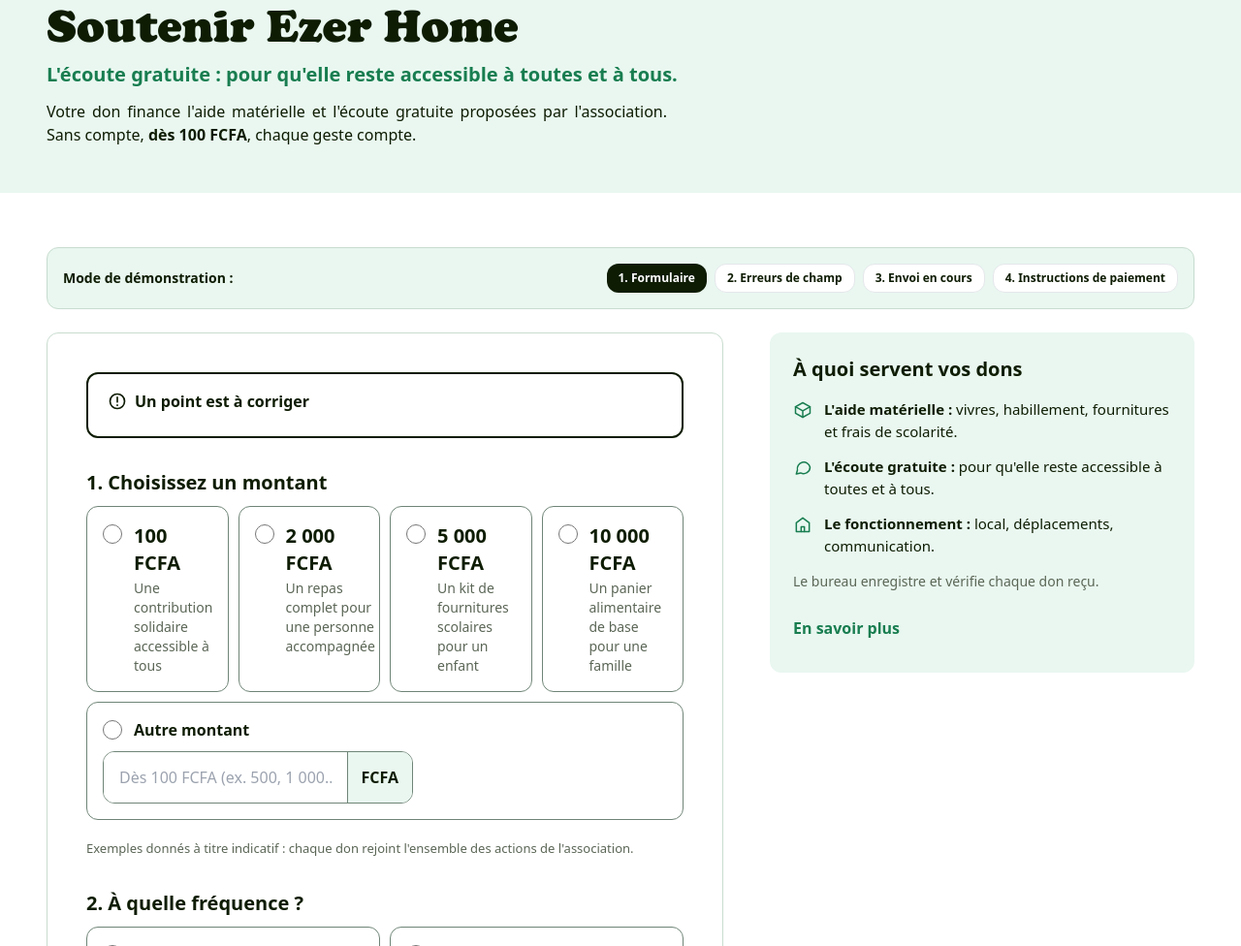
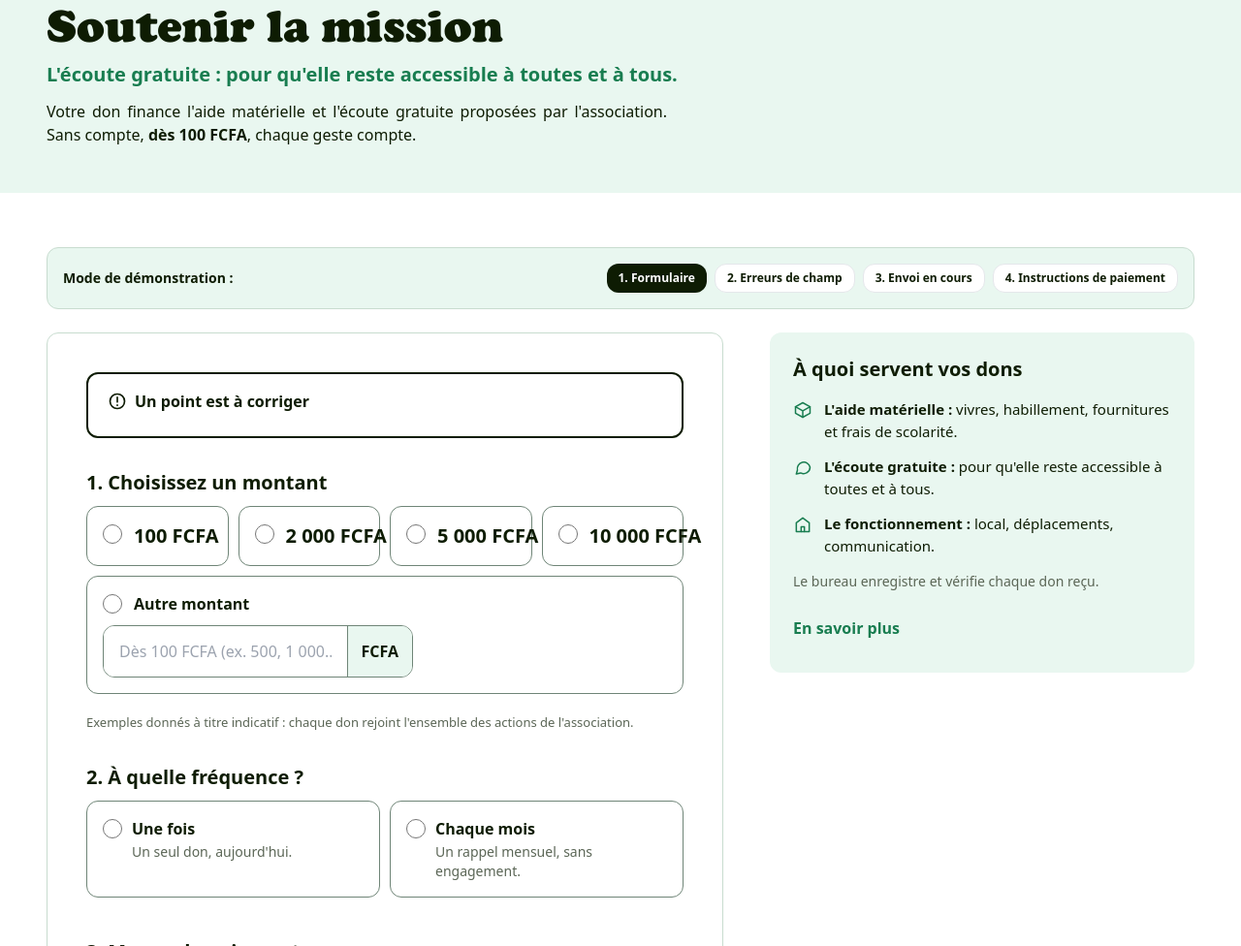
Before and after one commit to hackdave21/ezerhome_frontend, a website built with Vite: page pages/dons/don.html in a window 1280 px wide. Shown: the part 218-1194 px from the top of the page at 97% size. Built offline with nearby package versions, Linux system fonts and the light colour scheme.

Commit message:
fin des remarques

```diff
--- a/assets/css/input.css
+++ b/assets/css/input.css
@@ -30,9 +30,19 @@
   blockquote {
     text-align: justify;
     text-justify: inter-word;
-    -webkit-hyphens: auto;
-    hyphens: auto;
-    overflow-wrap: break-word;
+    -webkit-hyphens: none;
+    hyphens: none;
+    overflow-wrap: normal;
+    word-break: normal;
+  }
+
+  /* Aucune césure (trait d'union) sur tout le site : un mot qui ne tient
+     pas en fin de ligne passe en entier à la ligne suivante. */
+  html,
+  body,
+  * {
+    -webkit-hyphens: none;
+    hyphens: none;
   }
 }
 
--- a/assets/js/layout.js
+++ b/assets/js/layout.js
@@ -100,7 +100,7 @@
           '</div>' +
         '</div>' +
 
-        '<nav id="menu-mobile" aria-label="Menu principal" class="' + (ouvert ? '' : 'hidden ') + 'xl:hidden border-t border-ezer-green-borderLight bg-white px-4 py-4 flex flex-col gap-4">' +
+        '<nav id="menu-mobile" aria-label="Menu principal" class="' + (ouvert ? '' : 'hidden ') + 'xl:hidden border-t border-ezer-green-borderLight bg-white px-4 py-4 flex flex-col gap-4 max-h-[calc(100dvh-5.5rem)] overflow-y-auto overscroll-contain">' +
           '<ul class="flex flex-col">' + navMobile + '</ul>' +
           '<div class="grid grid-cols-2 gap-3">' +
             '<a href="' + B + 'pages/auth/connexion.html" class="inline-flex items-center justify-center min-h-[48px] rounded-ezer border-2 border-ezer-green text-ezer-green font-semibold text-[15px]">Se connecter</a>' +
--- a/pages/dons/don.html
+++ b/pages/dons/don.html
@@ -25,7 +25,7 @@
                         <li aria-current="page">Faire un don</li>
                     </ol>
                 </nav>
-                <h1 class="font-cooper font-normal text-3xl lg:text-5xl">Soutenir Ezer Home</h1>
+                <h1 class="font-cooper font-normal text-3xl lg:text-5xl">Soutenir la mission</h1>
                 <p class="text-lg lg:text-xl font-semibold text-ezer-green">L'écoute gratuite : pour qu'elle reste accessible à toutes et à tous.</p>
                 <p class="text-base max-w-[640px]">Votre don finance l'aide matérielle et l'écoute gratuite proposées par l'association. Sans compte, <strong>dès 100 FCFA</strong>, chaque geste compte.</p>
             </div>
@@ -68,30 +68,26 @@
                                     <label class="flex items-start gap-3 p-4 border border-ezer-borderMuted rounded-ezer bg-white cursor-pointer has-[:checked]:border-2 has-[:checked]:border-ezer-green has-[:checked]:bg-ezer-green-light">
                                         <input type="radio" name="dn-montant" value="100" class="w-5 h-5 mt-0.5 shrink-0 accent-ezer-green">
                                         <span class="flex flex-col gap-0.5">
-                                            <span class="text-xl font-semibold">100 FCFA</span>
-                                            <span class="text-sm text-ezer-muted">Une contribution solidaire accessible à tous</span>
-                                        </span>
+                                            <span class="text-xl font-semibold whitespace-nowrap">100 FCFA</span>
+                                            </span>
                                     </label>
                                     <label class="flex items-start gap-3 p-4 border border-ezer-borderMuted rounded-ezer bg-white cursor-pointer has-[:checked]:border-2 has-[:checked]:border-ezer-green has-[:checked]:bg-ezer-green-light">
                                         <input type="radio" name="dn-montant" value="2000" class="w-5 h-5 mt-0.5 shrink-0 accent-ezer-green">
                                         <span class="flex flex-col gap-0.5">
-                                            <span class="text-xl font-semibold">2 000 FCFA</span>
-                                            <span class="text-sm text-ezer-muted">Un repas complet pour une personne accompagnée</span>
-                                        </span>
+                                            <span class="text-xl font-semibold whitespace-nowrap">2 000 FCFA</span>
+                                           </span>
                                     </label>
                                     <label class="flex items-start gap-3 p-4 border border-ezer-borderMuted rounded-ezer bg-white cursor-pointer has-[:checked]:border-2 has-[:checked]:border-ezer-green has-[:checked]:bg-ezer-green-light">
                                         <input type="radio" name="dn-montant" value="5000" class="w-5 h-5 mt-0.5 shrink-0 accent-ezer-green">
                                         <span class="flex flex-col gap-0.5">
-                                            <span class="text-xl font-semibold">5 000 FCFA</span>
-                                            <span class="text-sm text-ezer-muted">Un kit de fournitures scolaires pour un enfant</span>
-                                        </span>
+                                            <span class="text-xl font-semibold whitespace-nowrap">5 000 FCFA</span>
+                                            </span>
                                     </label>
                                     <label class="flex items-start gap-3 p-4 border border-ezer-borderMuted rounded-ezer bg-white cursor-pointer has-[:checked]:border-2 has-[:checked]:border-ezer-green has-[:checked]:bg-ezer-green-light">
                                         <input type="radio" name="dn-montant" value="10000" class="w-5 h-5 mt-0.5 shrink-0 accent-ezer-green">
                                         <span class="flex flex-col gap-0.5">
-                                            <span class="text-xl font-semibold">10 000 FCFA</span>
-                                            <span class="text-sm text-ezer-muted">Un panier alimentaire de base pour une famille</span>
-                                        </span>
+                                            <span class="text-xl font-semibold whitespace-nowrap">10 000 FCFA</span>
+                                            </span>
                                     </label>
                                     <div class="sm:col-span-2 lg:col-span-4 flex flex-col gap-2.5 p-4 border border-ezer-borderMuted rounded-ezer bg-white has-[:checked]:border-2 has-[:checked]:border-ezer-green has-[:checked]:bg-ezer-green-light">
                                         <label class="flex items-center gap-3 font-semibold cursor-pointer">
```
Also changed, not shown: pages/assistance/demande.html (+1 -2 lines), pages/site/coaching-detail.html (+1 -1 lines), pages/site/coaching.html (+3 -3 lines), pages/site/legal.html (+1 -1 lines), pages/site/usage-dons.html (+1 -1 lines), assets/css/styles.css.
